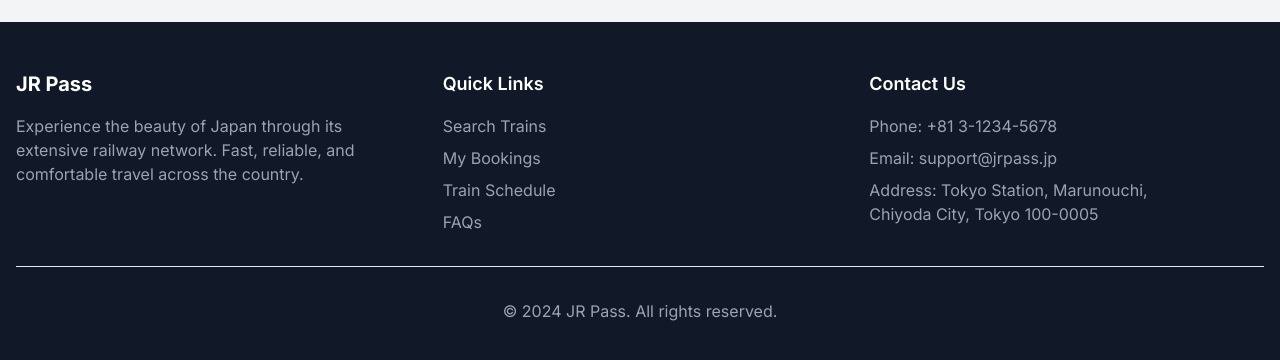
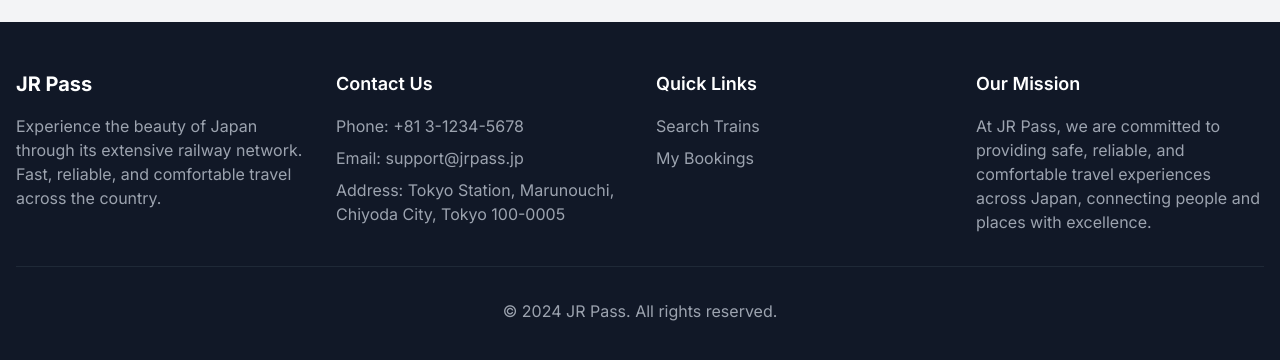
Before and after one commit to Abhilasha0909/RailwayReservation-Frontend, a Next.js app: page /login in a window 1280 px wide. Shown: the part 850-1210 px from the top of the page. Built offline with nearby package versions, Linux system fonts and the light colour scheme.

Commit message:
Footer Updated

```diff
--- a/src/components/layout/Footer.tsx
+++ b/src/components/layout/Footer.tsx
@@ -4,9 +4,9 @@ export default function Footer() {
   return (
     <footer className="bg-gray-900 text-white">
       <div className="container mx-auto px-4 py-12">
-        <div className="grid grid-cols-1 md:grid-cols-3 gap-8">
+        <div className="flex flex-col md:flex-row justify-between gap-8">
           {/* Company Info */}
-          <div>
+          <div className="flex-1">
             <h3 className="text-xl font-bold mb-4">JR Pass</h3>
             <p className="text-gray-400">
               Experience the beauty of Japan through its extensive railway
@@ -15,41 +15,8 @@ export default function Footer() {
             </p>
           </div>
 
-          {/* Quick Links */}
-          <div>
-            <h3 className="text-lg font-semibold mb-4">Quick Links</h3>
-            <ul className="space-y-2">
-              <li>
-                <Link href="/search" className="text-gray-400 hover:text-white">
-                  Search Trains
-                </Link>
-              </li>
-              <li>
-                <Link
-                  href="/booking"
-                  className="text-gray-400 hover:text-white"
-                >
-                  My Bookings
-                </Link>
-              </li>
-              <li>
-                <Link
-                  href="/schedule"
-                  className="text-gray-400 hover:text-white"
-                >
-                  Train Schedule
-                </Link>
-              </li>
-              <li>
-                <Link href="/faq" className="text-gray-400 hover:text-white">
-                  FAQs
-                </Link>
-              </li>
-            </ul>
-          </div>
-
           {/* Contact Info */}
-          <div>
+          <div className="flex-1">
             <h3 className="text-lg font-semibold mb-4">Contact Us</h3>
             <ul className="space-y-2 text-gray-400">
               <li>Phone: +81 3-1234-5678</li>
@@ -62,29 +29,33 @@ export default function Footer() {
             </ul>
           </div>
 
-          {/* Newsletter */}
-          {/* <div>
-            <h3 className="text-lg font-semibold mb-4">Newsletter</h3>
-            <p className="text-gray-400 mb-4">
-              Subscribe to get updates about special offers and new routes.
+          {/* Quick Links */}
+          <div className="flex-1">
+            <h3 className="text-lg font-semibold mb-4">Quick Links</h3>
+            <ul className="space-y-2">
+              <li>
+                <Link href="/search" className="text-gray-400 hover:text-white">
+                  Search Trains
+                </Link>
+              </li>
+              <li>
+                <Link href="/booking" className="text-gray-400 hover:text-white">
+                  My Bookings
+                </Link>
+              </li>
+            </ul>
+          </div>
+
+          {/* Mission Statement */}
+          <div className="flex-1">
+            <h3 className="text-lg font-semibold mb-4">Our Mission</h3>
+            <p className="text-gray-400">
+              At JR Pass, we are committed to providing safe, reliable, and comfortable travel experiences across Japan, connecting people and places with excellence.
             </p>
-            <form className="space-y-2">
-              <input
-                type="email"
-                placeholder="Your email address"
-                className="w-full px-4 py-2 rounded bg-gray-800 text-white border border-gray-700 focus:outline-none focus:border-blue-500"
-              />
-              <button
-                type="submit"
-                className="w-full bg-blue-600 hover:bg-blue-700 text-white px-4 py-2 rounded transition-colors duration-200"
-              >
-                Subscribe
-              </button>
-            </form>
-          </div> */}
+          </div>
         </div>
 
-        <div className="border-t border-g`ray-800 mt-8 pt-8 text-center text-gray-400">
+        <div className="border-t border-gray-800 mt-8 pt-8 text-center text-gray-400">
           <p>© 2024 JR Pass. All rights reserved.</p>
         </div>
       </div>
--- a/src/components/layout/Header.tsx
+++ b/src/components/layout/Header.tsx
@@ -11,6 +11,7 @@ export default function Header() {
       <nav className="container mx-auto px-4 py-4">
         <div className="flex justify-between items-center">
           <Link href="/" className="flex items-center space-x-2">
+            <img src="/images/logo.png" alt="JR Pass Logo" className="h-8 w-auto" /> {/* Adjust the size as needed */}
             <span className="text-2xl font-bold text-blue-600">JR Pass</span>
           </Link>
 
```
Also changed, not shown: public/images/logo.png (added).
